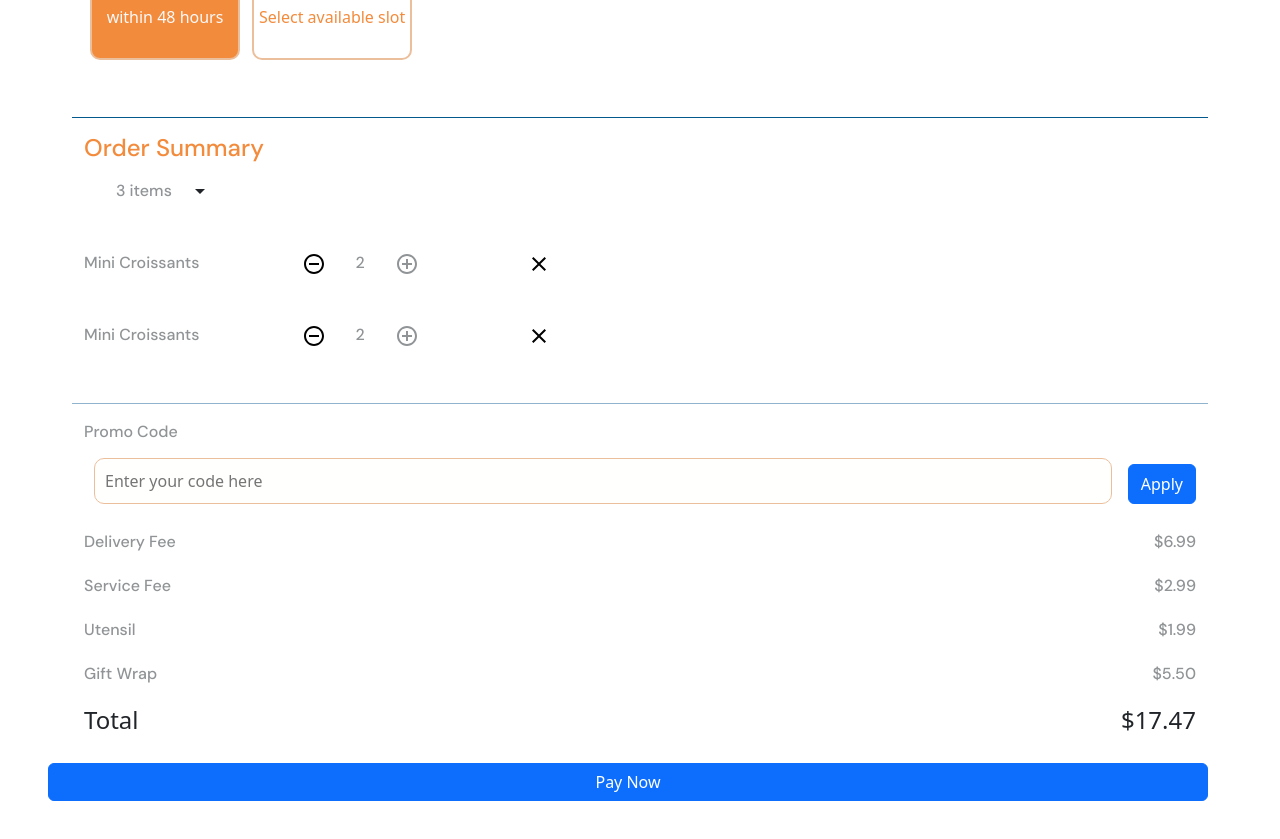
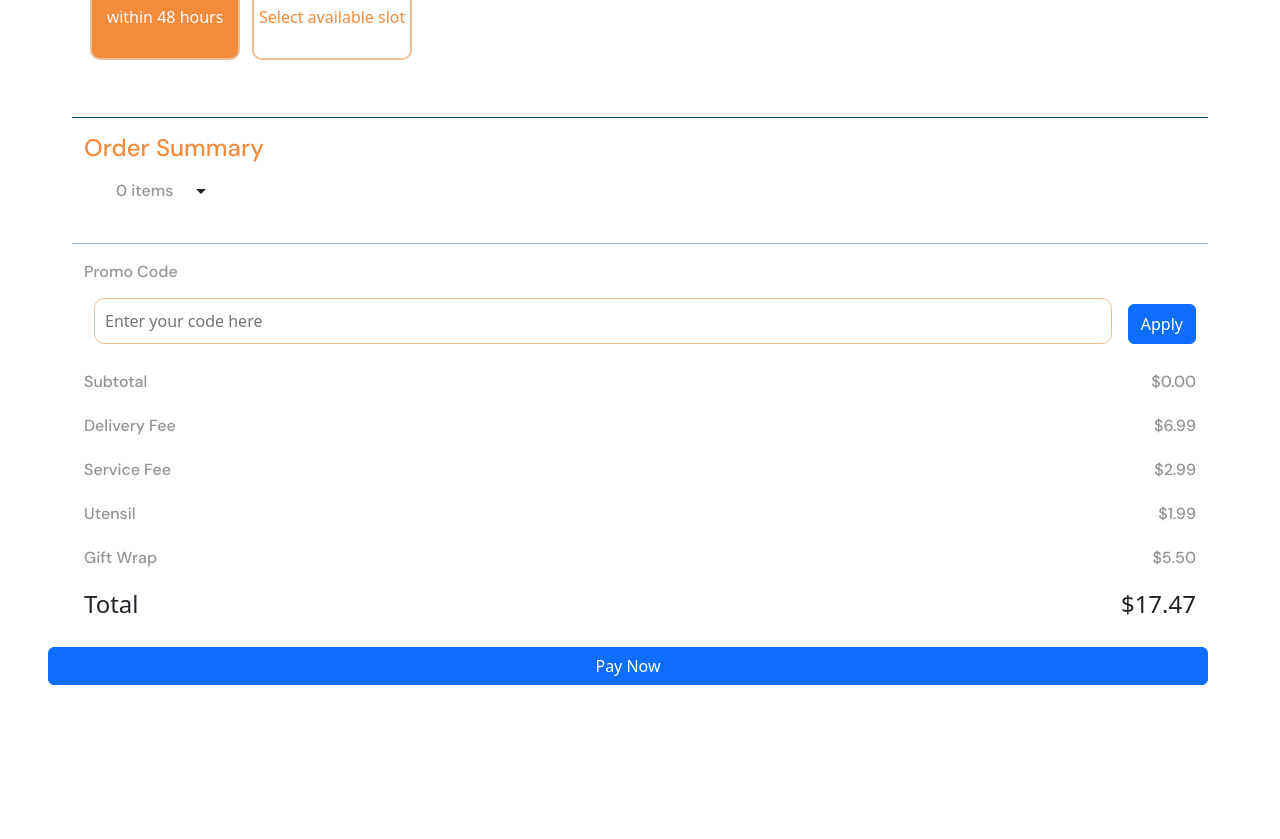
Before and after one commit to chih611/Foodash, a Next.js app: page /CustomerView/CheckOut in a window 1280 px wide. Shown: the part 1163-2002 px from the top of the page. After the commit the page ends 1896 px from the top, so only its background shows below. Built offline with nearby package versions, Linux system fonts and the light colour scheme.

Commit message:
binded the data from customer and item and cartitems to the shipping information page

```diff
--- a/src/pages/CustomerView/CheckOut/_NavBarCheckOut.js
+++ b/src/pages/CustomerView/CheckOut/_NavBarCheckOut.js
@@ -63,7 +63,7 @@ const NavBarCheckOut = () => {
               className="d-flex justify-content-end align-items-center"
             >
               <Link
-                href="/CustomerView/CustomerProfile/CustomerProfile"
+                href="/CustomerView/CustomerProfile"
                 legacyBehavior
                 passHref
               >
@@ -115,7 +115,7 @@ const NavBarCheckOut = () => {
             >
               {/* Account Button */}
               <Link
-                href="/CustomerView/ViewCart/ViewCart"
+                href="/CustomerView/CustomerProfile"
                 legacyBehavior
                 passHref
               >
--- a/src/pages/CustomerView/CheckOut/_calculateFees.js
+++ b/src/pages/CustomerView/CheckOut/_calculateFees.js
@@ -9,29 +9,44 @@ import {
   Button,
   Offcanvas,
 } from "react-bootstrap";
+import { useSelector, useDispatch } from "react-redux";
 import ArrowRightRounded from "@mui/icons-material/ArrowRightRounded";
 import CreditCardRounded from "@mui/icons-material/CreditCardRounded";
-import DetailForm from "./_recipientForm"
-
+import DetailForm from "./_recipientForm";
 
 const AddPayment = ({ pickup }) => {
+  const cartItems = useSelector((state) => state.cart.cartItems);
+
+  const cartTotal = cartItems
+    .filter((item) => item !== null) // Ensure null items are filtered out
+    .reduce((acc, item) => acc + item.price * item.quantity, 0)
+    .toFixed(2);
+  const [total, setTotal] = useState(cartTotal);
+  console.log("cartTotal", cartTotal);
+
   const [promo, setPromo] = useState("");
   const [appliedPromo, setAppliedPromo] = useState(null);
   const [fees, setFees] = useState([
-    { id: 1, name: "Delivery Fee", price: 6.99 },
+    { id: 1, name: "Subtotal", price: parseFloat(cartTotal) },
+    { id: 2, name: "Delivery Fee", price: 6.99 },
     { id: 2, name: "Service Fee", price: 2.99 },
-    { id: 3, name: "Utensil", price: 1.99 },
-    { id: 4, name: "Gift Wrap", price: 5.5 },
+    { id: 4, name: "Utensil", price: 1.99 },
+    { id: 5, name: "Gift Wrap", price: 5.5 },
   ]);
-  const [total, setTotal] = useState(0);
 
   useEffect(() => {
-    // Calculate total whenever fees or appliedPromo change
-    const feesTotal = fees.reduce((sum, fee) => sum + fee.price, 0);
+    // Calculate total whenever fees, appliedPromo, or cartTotal change
+    const feesTotal = fees.reduce(
+      (sum, fee) => sum + (pickup && fee.id === 1 ? 0 : fee.price),
+      0
+    );
     const discountAmount = appliedPromo ? appliedPromo.discountAmount : 0;
-    const newTotal = Math.max(0, feesTotal - discountAmount);
-    setTotal(newTotal);
-  }, [fees, appliedPromo]);
+    const newTotal = Math.max(
+      0,
+      parseFloat(cartTotal) + feesTotal - discountAmount
+    );
+    setTotal(newTotal.toFixed(2));
+  }, [fees, appliedPromo, cartTotal, pickup]);
 
   const handlePromoApply = () => {
     // This is a mock promo code validation
@@ -113,7 +128,7 @@ const AddPayment = ({ pickup }) => {
       {/* Summary of the total */}
       <div className="w-100 d-flex justify-content-between">
         <p className="h4 mt-3 mb-1">Total</p>
-        <p className="h4 mt-3 mb-1">${total.toFixed(2)}</p>
+        <p className="h4 mt-3 mb-1">${total}</p>
       </div>
     </div>
   );
--- a/src/pages/CustomerView/CheckOut/_itemSummary.js
+++ b/src/pages/CustomerView/CheckOut/_itemSummary.js
@@ -9,6 +9,13 @@ import {
   Button,
   Offcanvas,
 } from "react-bootstrap";
+import { useSelector, useDispatch } from "react-redux";
+import {
+  increaseQuantity,
+  decreaseQuantity,
+  removeFromCart,
+} from "../../../../store/slices/cartSlice";
+import QuantityInputField from "../ViewCart/QuantityInputContainer";
 import ArrowDropDownOutlined from "@mui/icons-material/ArrowDropDownOutlined"; //dropdown arrow
 import AddCircleOutlineOutlined from "@mui/icons-material/AddCircleOutlineOutlined"; //add item +
 import RemoveCircleOutlineOutlined from "@mui/icons-material/RemoveCircleOutlineOutlined"; //remove item -
@@ -16,55 +23,105 @@ import CloseOutlined from "@mui/icons-material/CloseOutlined"; // delete item x
 
 const OrderSummary = () => {
   const [showOffcanvas, setShowOffcanvas] = useState(false);
+  const cartItems = useSelector((state) => state.cart.cartItems);
+  const customerProfile = useSelector((state) => state.customer.profile);
+  const customerId = customerProfile?.CUSTOMER_ID || null;
+  const dispatch = useDispatch();
+  const handleToggle = () => setShowOffcanvas(!showOffcanvas);
 
-  const handleToggle = () => setShowOffcanvas(!showOffcanvas);
+  const handleRemoveItem = (itemId, extras, note) => {
+    console.log("Removing item with note:", note);
+    dispatch(removeFromCart({ customerId, itemId, extras, note }));
+  };
+
+  const handleIncreaseQuantity = (itemId, extras, note) => {
+    console.log("Increase quantity", itemId, extras, note);
+    dispatch(increaseQuantity({ customerId, itemId, extras, note }));
+  };
+
+  const handleClearCart = () => {
+    dispatch(clearCartItems({ customerId, cartId }));
+  };
+
+  const handleDecreaseQuantity = (itemId, extras, note) => {
+    console.log("Decreasing quantity for:", itemId, extras, note); // Debugging log
+
+    // Find the specific item by itemId, extras, and note
+    const currentItem = cartItems.find((item) => {
+      const extrasMatch =
+        JSON.stringify(item.extras) === JSON.stringify(extras);
+      const notesMatch = (item.notes || "").trim() === (note || "").trim();
+      return item.itemId === itemId && extrasMatch && notesMatch;
+    });
+
+    // If the item exists, handle decreasing or removing it based on its quantity
+    if (currentItem) {
+      if (currentItem.quantity === 1) {
+        // If quantity is 1, remove the item
+        dispatch(removeFromCart({ customerId, itemId, extras, note }));
+      } else {
+        // Otherwise, decrease the quantity
+        dispatch(decreaseQuantity({ customerId, itemId, extras, note }));
+      }
+    }
+  };
 
   return (
     <div>
       <div></div>
       <h4 className="my-3">Order Summary</h4>
       <div className="d-flex mx-3">
-            <p className="subtitle mx-3">3 items</p>
+        <p className="subtitle mx-3">
+          {cartItems ? cartItems.length : 0} items
+        </p>
         <ArrowDropDownOutlined />
       </div>
 
-        {/* List of items, fetch real data later */}
-        <div className="w-100 d-flex my-3 align-items-center">
-            <p className="subtitle me-5 mt-3">Mini Croissants</p>
+      {cartItems ? (
+        cartItems.map((item) => (
+          <Row className="w-100 d-flex my-3 align-items-center">
+            <Col xs={4}>
+              <p className="subtitle me-5 mt-3">{item.itemName}</p>
+            </Col>
+            <Col xs={4}>
+              <QuantityInputField
+                quantity={item.quantity}
+                onIncrease={() =>
+                  handleIncreaseQuantity(item.itemId, item.extras, item.notes)
+                }
+                onDecrease={() =>
+                  handleDecreaseQuantity(item.itemId, item.extras, item.notes)
+                }
+              />
+            </Col>
+            <Col xs={4}>
               <button>
-                    <RemoveCircleOutlineOutlined  className="ms-5" />
+                <CloseOutlined className=" ms-5" />
               </button>
-
-            <p className="subtitle mx-4 mt-3">2</p>
-
-            <button>
-                <AddCircleOutlineOutlined className="subtitle me-5"/>
+            </Col>
+          </Row>
+        ))
+      ) : (
+        <>
+          <p>No items in cart</p>
+          <Link href="/CustomerView/HomePage">
+            <button
+              style={{
+                color: "#025373",
+                textDecoration: "underline",
+                cursor: "pointer",
+                background: "none",
+                border: "none",
+                padding: "0",
+              }}
+              onClick={() => router.push("/CustomerView/HomePage")}
+            >
+              Create my first order
             </button>
-
-            <button>
-                <CloseOutlined className=" ms-5"/>
-            </button>
+          </Link>
+        </>
+      )}
     </div>
-
-        {/* dummy dupplicates, delete after fetch api sucessfully */}
-        <div className="d-flex my-3 align-items-center">
-            <p className="subtitle me-5 mt-3">Mini Croissants</p>
-                <button>
-                    <RemoveCircleOutlineOutlined  className="ms-5" />
-                </button>
-
-            <p className="subtitle mx-4 mt-3">2</p>
-
-            <button>
-                <AddCircleOutlineOutlined className="subtitle me-5"/>
-            </button>
-
-            <button>
-                <CloseOutlined className=" ms-5"/>
-            </button>
-        </div>
-    </div>
-
   );
 };
 
--- a/src/pages/CustomerView/CheckOut/_recipientForm.js
+++ b/src/pages/CustomerView/CheckOut/_recipientForm.js
@@ -5,7 +5,7 @@ import AccountCircleRounded from "@mui/icons-material/AccountCircleRounded";
 import ArrowRightRounded from "@mui/icons-material/ArrowRightRounded";
 import LocalPhoneOutlined from "@mui/icons-material/LocalPhoneOutlined";
 import AccessTimeOutlined from "@mui/icons-material/AccessTimeOutlined"; //clock
-
+import { useSelector } from "react-redux";
 import AddLocationAltRounded from "@mui/icons-material/AddLocationAltRounded";
 import { Button } from "react-bootstrap";
 
@@ -15,16 +15,7 @@ const DetailForm = ({ pickup, setPickup }) => {
   const [contact, setContact] = useState("");
   const [delivery, setDelivery] = useState("");
 
-  //   useEffect(() => {
-  //     async function fetchData() {
-  //       const response = await fetch('your-api-url');
-  //       const data = await response.json();
-  //       // Assuming to update `contact` with this data
-  //       setContact(data);
-  //     }
-
-  //     fetchData();
-  //   }, []);
+  const customer = useSelector((state) => state.customer.profile);
 
   return (
     <div>
@@ -37,7 +28,11 @@ const DetailForm = ({ pickup, setPickup }) => {
 
       <div className="w-100 d-flex mb-3 ">
         <input
-          placeholder="your full name"
+          placeholder={
+            customer
+              ? `${customer.LAST_NAME} ${customer.FIRST_NAME}`
+              : "your full name"
+          }
           value={receiver}
           onChange={(e) => setReceiverName(e.target.value)}
           className="form_item1"
@@ -55,7 +50,11 @@ const DetailForm = ({ pickup, setPickup }) => {
 
       <div className="w-100 d-flex mb-3 ">
         <input
-          placeholder="Search for an address"
+          placeholder={
+            customer
+              ? `${customer.ADDRESS} - ${customer.CITY} - ${customer.STATE} - ${customer.POSTCODE}`
+              : "Search for an address"
+          }
           value={address}
           onChange={(e) => setAddress(e.target.value)}
           className="form_item1"
@@ -72,7 +71,7 @@ const DetailForm = ({ pickup, setPickup }) => {
       </div>
       <div className="w-100 d-flex mb-3 ">
         <input
-          placeholder="+61 "
+          placeholder={customer ? `${customer.PHONE_NUMBER}` : "+61"}
           value={contact}
           onChange={(e) => setContact(e.target.value)}
           className="form_item1"
```
Also changed, not shown: src/pages/CustomerView/ViewCart/index.js (+19 -2 lines). Lines whose indentation alone changed are shown as unchanged.
